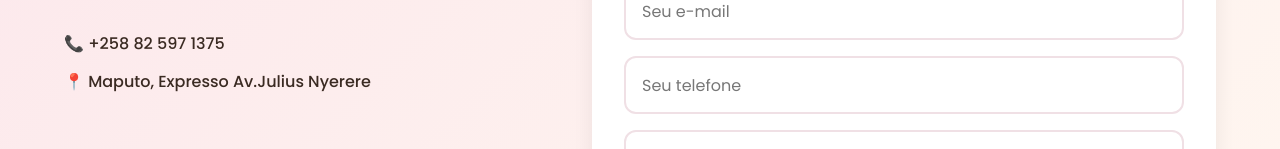
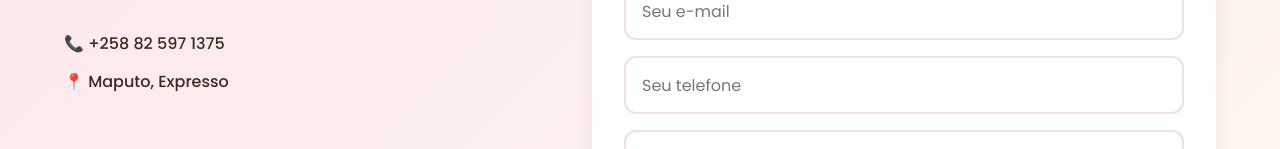
Before and after one commit to charlessitoe4-tech/Shelly-Cakes, a plain HTML site: page index.html in a window 1280 px wide. Shown: the part 4679-4828 px from the top of the page. Drawn offline with nearby package versions, Linux system fonts and the light colour scheme.

Commit message:
Nov 19, 2026, 9:12 PM

```diff
--- a/index.html
+++ b/index.html
@@ -217,7 +217,7 @@
         <p>Preencha o formulário e entraremos em contacto pelo WhatsApp em até 24h.</p>
         <ul>
           <li>📞 +258 82 597 1375</li>
-          <li>📍 Maputo, Expresso Av.Julius Nyerere </li>
+          <li>📍 Maputo, Expresso</li Av.Julius Nyerere </li>
         </ul>
       </div>
 
```
